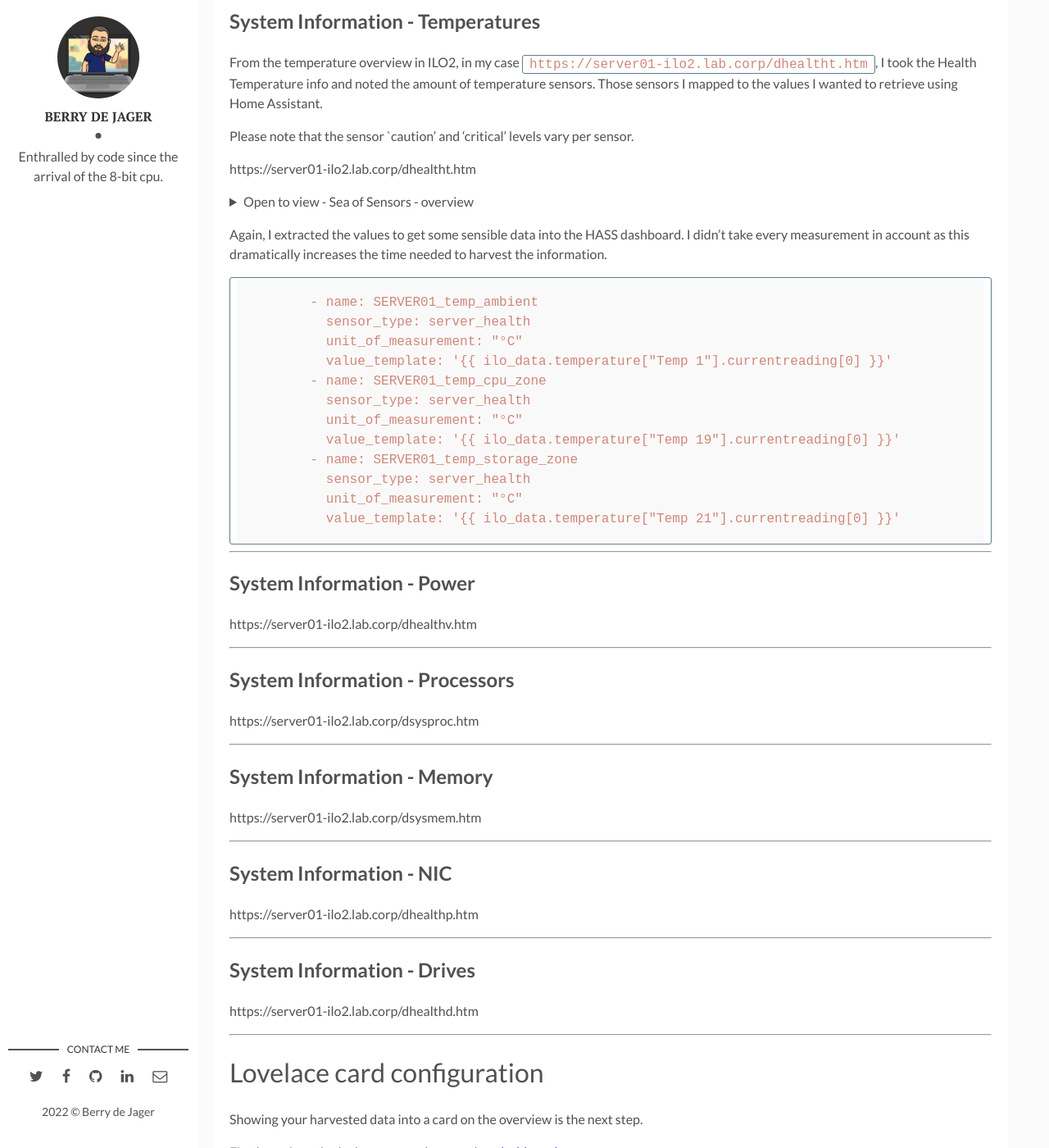
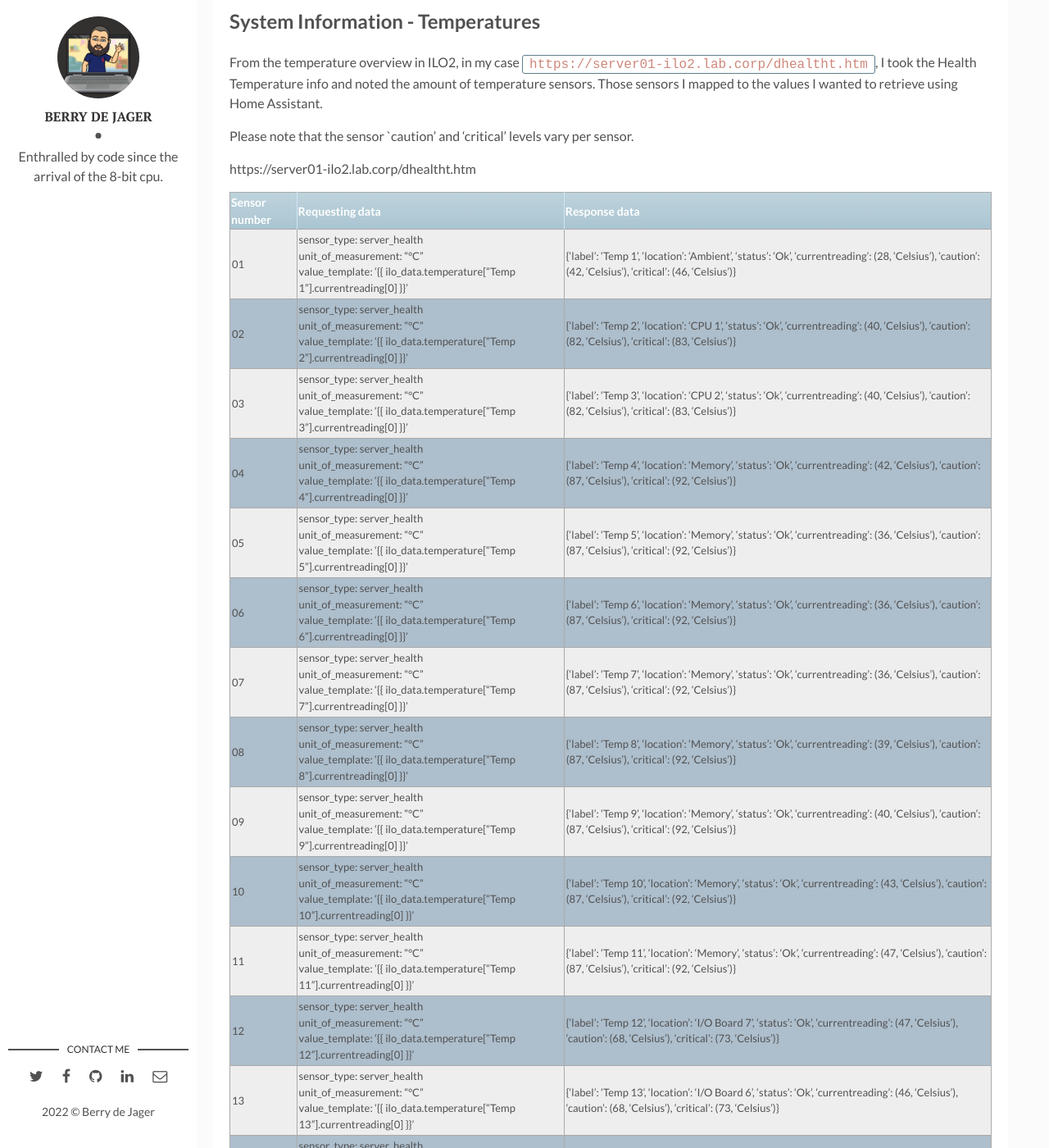
Before and after one commit to berrydejager/code, a Jekyll site: the page built from _posts/2022-04-26-Home-Assistant-iLO2.markdown, in a window 1280 px wide and 1400 px high, scrolled down 5270 px. Shown: the whole window at 82% size. Built offline with Jekyll 4.4.1, drawn with Linux system fonts in a browser that asks for light colours; some of the changed text lies outside the part shown.

Commit message:
Update 2022-04-26-Home-Assistant-iLO2.markdown

```diff
--- a/_posts/2022-04-26-Home-Assistant-iLO2.markdown
+++ b/_posts/2022-04-26-Home-Assistant-iLO2.markdown
@@ -220,7 +220,6 @@ Please note that the sensor `caution' and 'critical' levels vary per sensor.
 
 https://server01-ilo2.lab.corp/dhealtht.htm
 
-<details><summary>Open to view - Sea of Sensors - overview</summary>
 {% raw %}
 | Sensor number   | Requesting data   | Response data |
 | ---             | ---               | ---           |
@@ -249,7 +248,6 @@ https://server01-ilo2.lab.corp/dhealtht.htm
 | 23 | sensor_type: server_health<br />unit_of_measurement: "°C"<br />value_template: '{{ ilo_data.temperature["Temp 23"].currentreading[0] }}' | {'label': 'Temp 23', 'location': 'System', 'status': 'Ok', 'currentreading': (46, 'Celsius'), 'caution': (87, 'Celsius'), 'critical': (92, 'Celsius')} |
 | 24 | sensor_type: server_health<br />unit_of_measurement: "°C"<br />value_template: '{{ ilo_data.temperature["Temp 24"].currentreading[0] }}' | {'label': 'Temp 24', 'location': 'System', 'status': 'Ok', 'currentreading': (49, 'Celsius'), 'caution': (87, 'Celsius'), 'critical': (92, 'Celsius')} |
 {% endraw %}
-</details>
 
 Again, I extracted the values to get some sensible data into the HASS dashboard. I didn't take every measurement in account as this dramatically increases the time needed to harvest the information.
 
```
